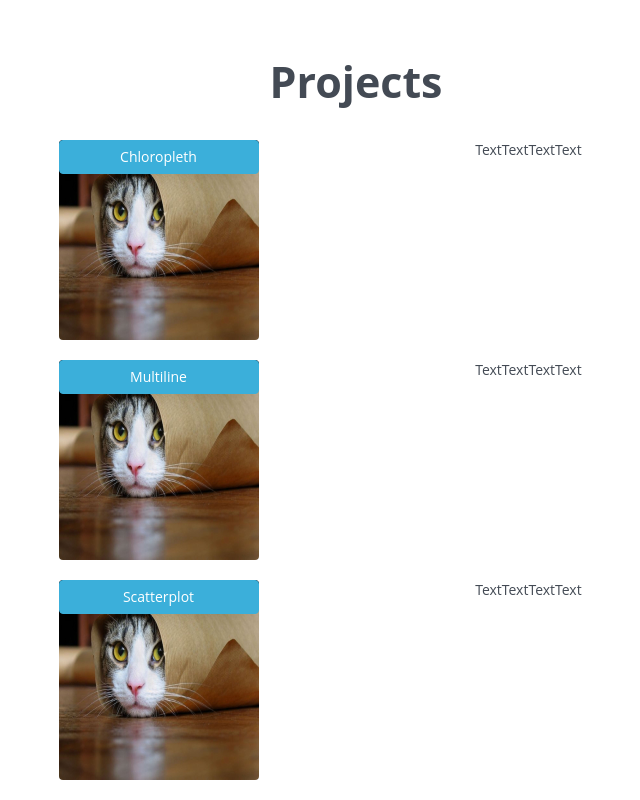
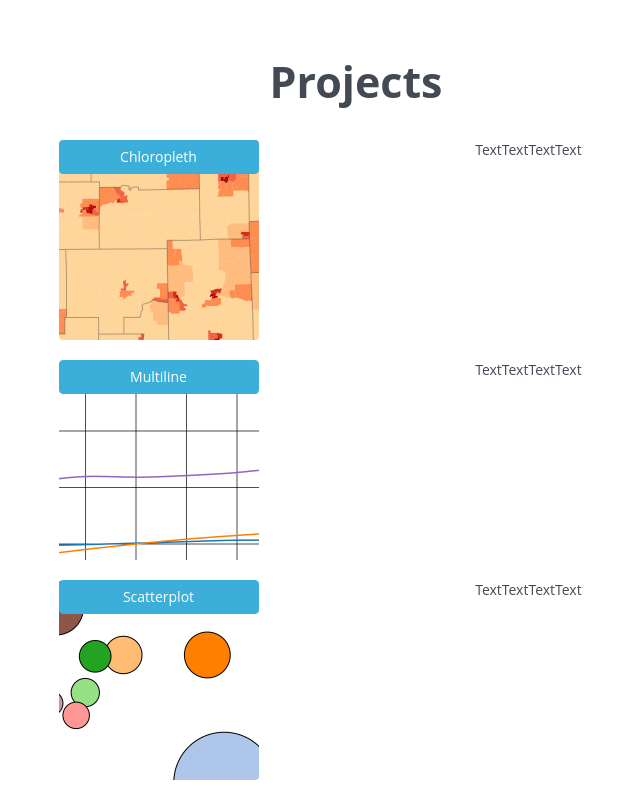
Before and after one commit to superannlin-zz/superannlin.github.io, a plain HTML site: page index.html in a window 1280 px wide. Shown: the part 2738-3538 px from the top of the page, without its empty margins (284-924 px from the left). Drawn offline with nearby package versions, Linux system fonts and the light colour scheme; a web font is replaced by a local one.

Commit message:
modified project thumbnail

```diff
--- a/index.html
+++ b/index.html
@@ -158,8 +158,10 @@
 		<div class="container-fluid">
 			<div class="row project">
 				<div class="col-md-4 col-sm-offset-3" >
-					<a class="btn btn-primary custom-btn" href="https://superannlin.github.io/chloropleth/" style="position:absolute">Chloropleth</a>
-					<img class="events-object img-rounded" style="width:200px; height:200px" src="assets/cat.jpg">
+					<a href="https://superannlin.github.io/chloropleth/">
+					<div class="btn btn-primary custom-btn"  style="position:absolute">Chloropleth</div>
+					<img class="events-object img-rounded" style="width:200px; height:200px" src="assets/chloropleth.png">
+					</a>
 				</div>
 				<div class="col-md-4">
 					<p>TextTextTextText</p>
@@ -167,8 +169,10 @@
 			</div>
 			<div class="row project">
 				<div class="col-md-4 col-sm-offset-3" >
-					<a class="btn btn-primary custom-btn" href="https://superannlin.github.io/multiline/" style="position:absolute">Multiline</a>
-					<img class="events-object img-rounded" style="width:200px; height:200px" src="assets/cat.jpg">
+					<a href="https://superannlin.github.io/multiline/">
+					<div class="btn btn-primary custom-btn"  style="position:absolute">Multiline</div>
+					<img class="events-object img-rounded" style="width:200px; height:200px" src="assets/multiline.png">
+					</a>
 				</div>
 				<div class="col-md-4">
 					<p>TextTextTextText</p>
@@ -176,8 +180,10 @@
 			</div>
 			<div class="row project">
 				<div class="col-md-4 col-sm-offset-3" >
-					<a class="btn btn-primary custom-btn" href="https://superannlin.github.io/scatterplot/" style="position:absolute">Scatterplot</a>
-					<img class="events-object img-rounded" style="width:200px; height:200px" src="assets/cat.jpg">
+					<a href="https://superannlin.github.io/scatterplot/">
+					<div class="btn btn-primary custom-btn"  style="position:absolute">Scatterplot</div>
+					<img class="events-object img-rounded" style="width:200px; height:200px" src="assets/scatter.png">
+					</a>
 				</div>
 				<div class="col-md-4">
 					<p>TextTextTextText</p>
```
Also changed, not shown: assets/chloropleth.png (added), assets/multiline.png (added), assets/scatter.png (added).
